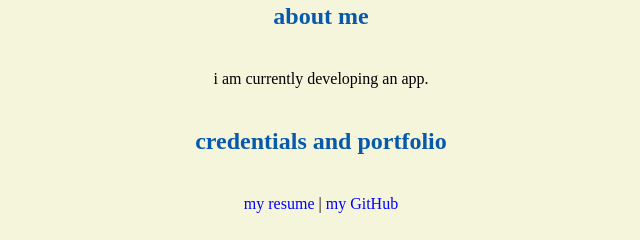
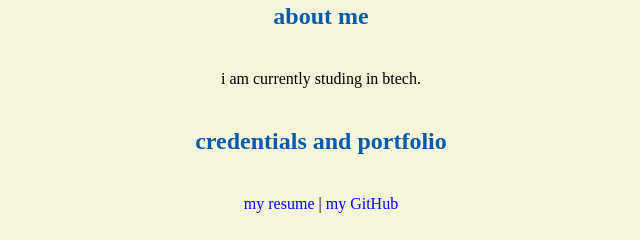
Before and after one commit to geetika855/geetika85.github.io, a plain HTML site: page index.html in a window 1280 px wide. Shown: the part 532-772 px from the top of the page, 319-959 px from the left. Drawn offline with Linux system fonts and the light colour scheme.

Commit message:
Update index.html

```diff
--- a/index.html
+++ b/index.html
@@ -19,7 +19,7 @@
   <img src="images/banner.jpg" width="75%" alt="banner">
   <h1>geetika's portal</h1>
   <h2>about me</h2>
-  <p>i am currently developing an app.</p>
+  <p>i am currently studing in btech.</p>
   <h2>credentials and portfolio</h2>
   <p><a href="resume.html">my resume</a> | <a href="https://github.com/geetika855">my GitHub</a></p>
 
```
